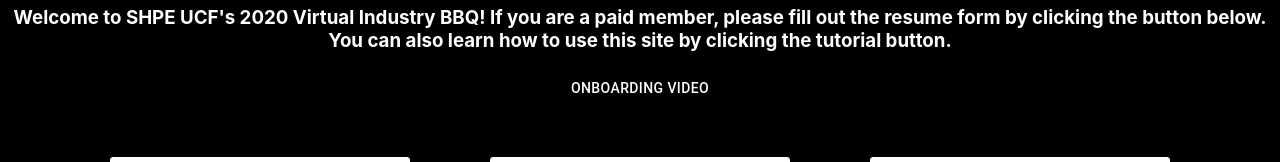
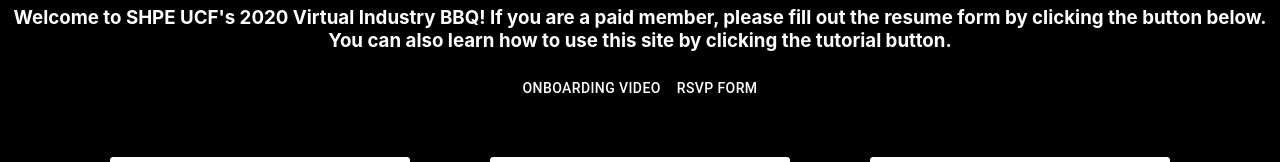
Before and after one commit to SHPEUCF/shpebbq, a React (Create React App) app: page / in a window 1280 px wide. Shown: the part 235-397 px from the top of the page. Built offline with nearby package versions, Linux system fonts and the light colour scheme.

Commit message:
add footer

```diff
--- a/src/screens/Home.js
+++ b/src/screens/Home.js
@@ -55,7 +55,16 @@
             color="inherit"
             onClick={() => {window.open('https://www.youtube.com/watch?v=PP4jmuVr96c&feature=youtu.be', "_blank")}}
           >
-          Onboarding Video</Button>
+            Onboarding Video
+          </Button>
+        </Tooltip>
+        <Tooltip title="Click me to fill out our SHPE Industry BBQ Student RSVP form">
+          <Button
+            color="inherit"
+            onClick={() => {window.open('https://docs.google.com/forms/d/e/1FAIpQLSe262y4DPdW_cFpWoFnTRTtwEAnOc9iHj7tqzVBGPtMzWdLNw/viewform', "_blank")}}
+          >
+            RSVP form
+          </Button>
         </Tooltip>
     </div>
   )
@@ -258,7 +267,9 @@
         {/* { this.renderTuesday() } */}
 
         <h6 id="footer">
-          Brought to you by the Shpe UCF Tech Committee
+          Brought to you by the <a className="ref" target="_blank" href="https://tech.shpeucf.com/" >Shpe UCF Tech Committee.</a>
+          <br></br>
+          Want to learn more about Shpe UCF check out our youtube channel <a className="ref" target="_blank" href="https://www.youtube.com/user/shpeucfchapter">SHPE UCF</a>
         </h6>
 		  </div>
 	  );
--- a/src/screens/screens.css
+++ b/src/screens/screens.css
@@ -61,3 +61,8 @@
 #footer {
     color: white;
 }
+
+.ref {
+    color: #bd9e06;
+    text-decoration: none;
+}
```
